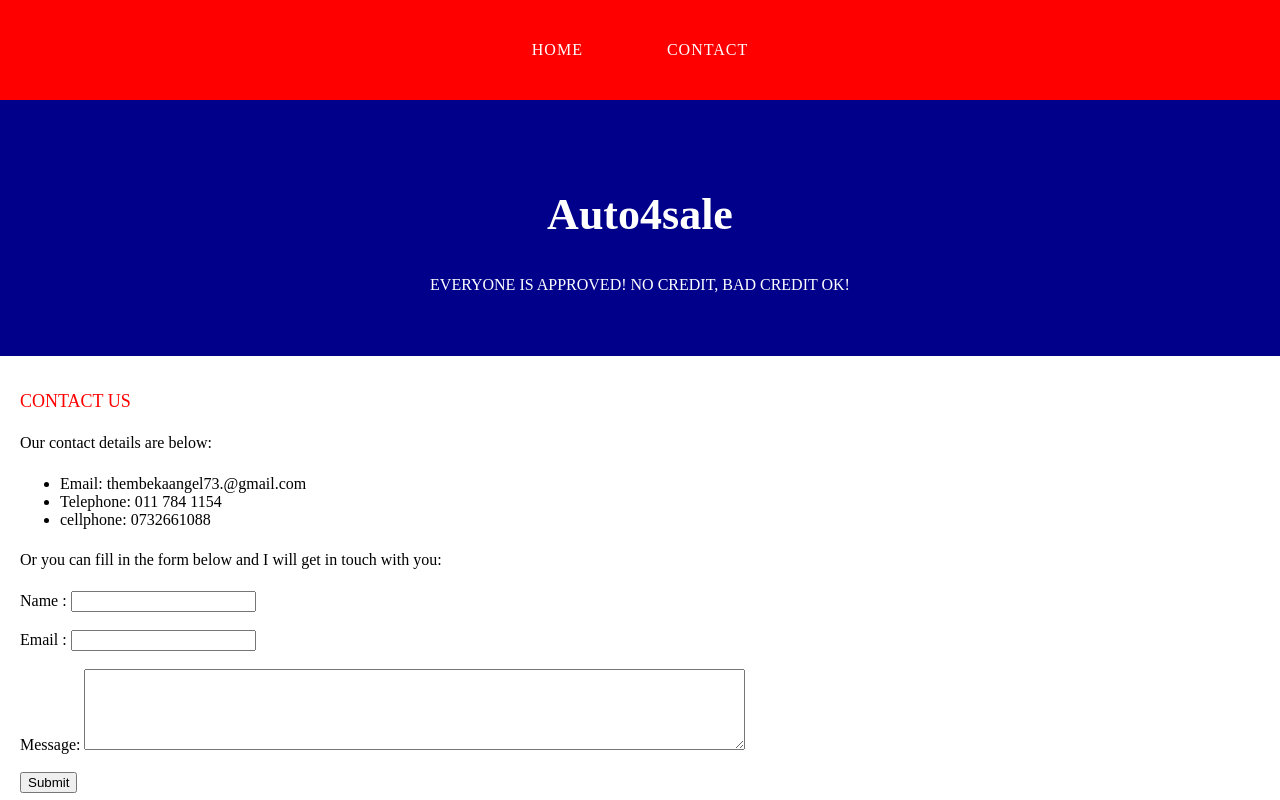
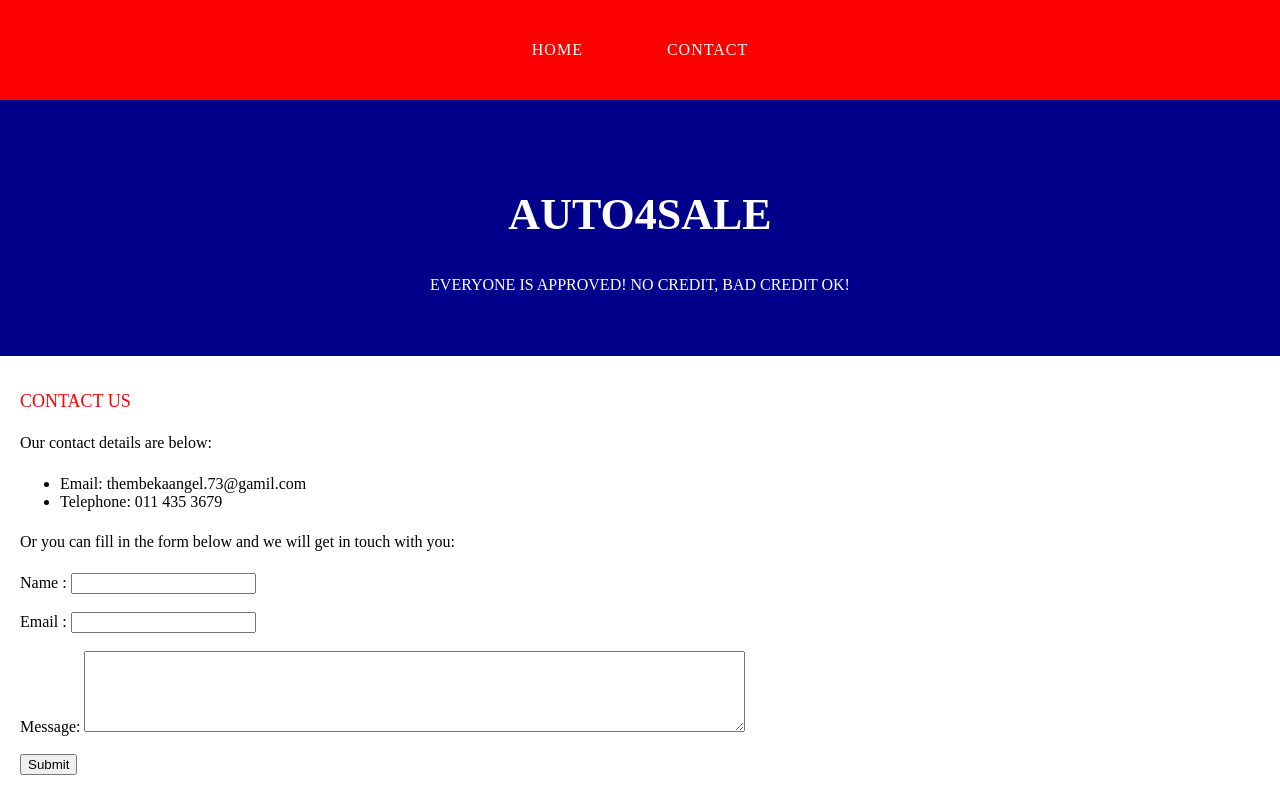
Before and after one commit to thembekaangel73-ITvarsity-org/Module-6-Assessment-2-, a plain HTML site: page contact.html in a window 1280 px wide. Drawn offline with Linux system fonts and the light colour scheme.

Commit message:
Add files via upload

```diff
--- a/contact.html
+++ b/contact.html
@@ -1,7 +1,7 @@
 <!DOCTYPE html>
 <html>
     <head>
-        <title>Auto4sale</title>
+        <title>Travel The World</title>
         <link rel="stylesheet" href="style.css" />
     </head>
 
@@ -14,7 +14,7 @@
         </div>
 
         <div id="header">
-            <h1>Auto4sale</h1>
+            <h1>AUTO4SALE</h1>
             <P>EVERYONE IS APPROVED! NO CREDIT, BAD CREDIT OK!</P>
         </div>
 
@@ -23,12 +23,11 @@
                 <h2>Contact Us</h2>
                 <p>Our contact details are below:</p>
                 <ul class="style1">
-                <li>Email: thembekaangel73.@gmail.com</li>
-                <li>Telephone: 011 784 1154</li>
-                <li>cellphone: 0732661088</li>
+                <li>Email: thembekaangel.73@gamil.com</li>
+                <li>Telephone: 011 435 3679</li>
                 </ul>
 
-                <p>Or you can fill in the form below and I will get in touch with you:</p>
+                <p>Or you can fill in the form below and we will get in touch with you:</p>
                 <form>
                 Name     : <input type="text" /><br/><br/>
                 Email     : <input type="email" /><br/><br/>
```
